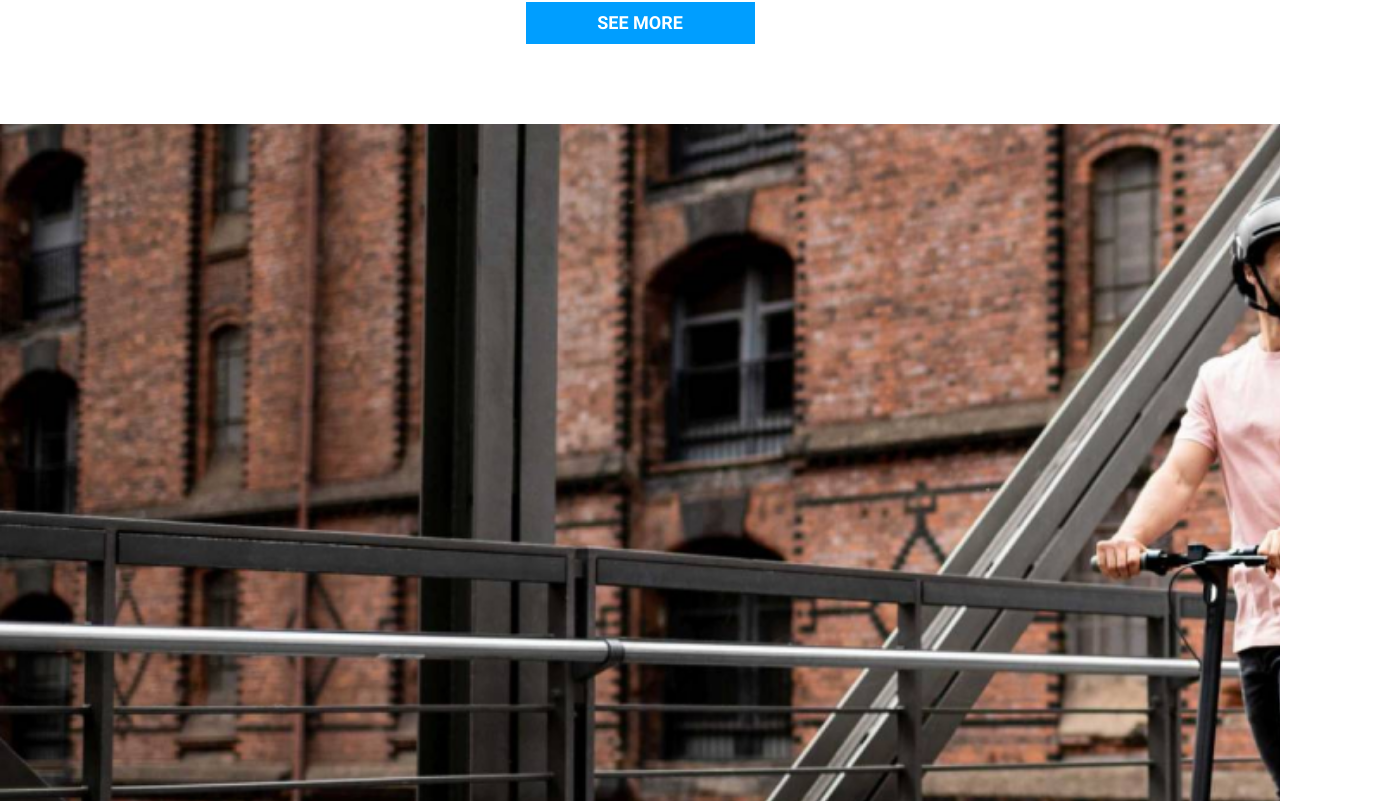
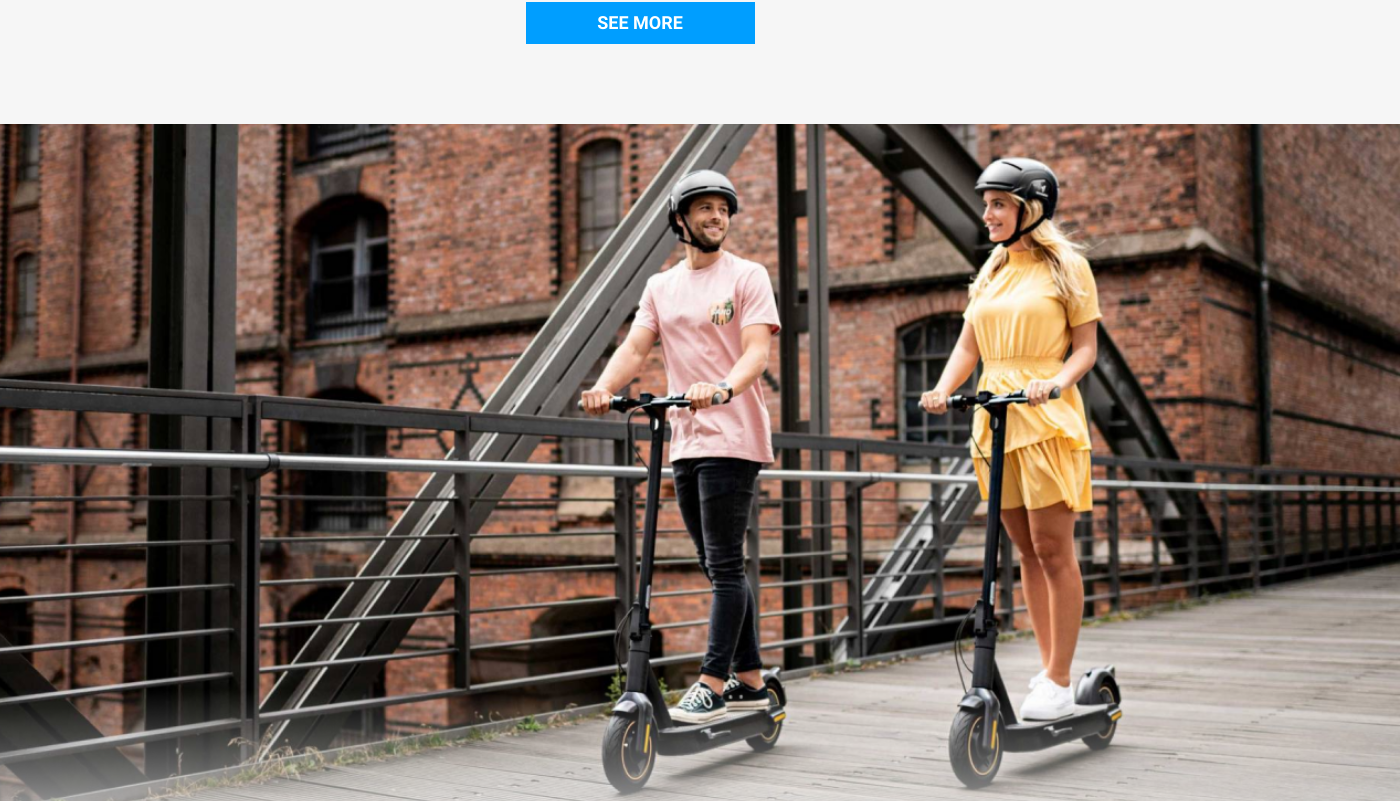
Before and after one commit to IbrokhimWeb/Segwey-FrontEnd, a React (Create React App) app: page / in a window 1280 px wide. Shown: the part 1379-2180 px from the top of the page, 1400 px wide, since content can reach past the window. Built offline with nearby package versions, Linux system fonts and the light colour scheme.

Commit message:
defects have been corrected

```diff
--- a/src/Components/Accessories/FeaturesSection.jsx
+++ b/src/Components/Accessories/FeaturesSection.jsx
@@ -1,5 +1,9 @@
 // Import React
 import { React } from 'react';
+
+// Import Img
+
+import features__bg from "../../images/features-bg.png"
 
 // Import Components
 import FeaturesSectionItem from './FeaturesSectionItem'
@@ -12,7 +16,7 @@ export default function FeaturesSection(props) {
             <section className="features">
                 {/* Background Image Section Start */}
                 <div className="container-fluit display-flex justify-content-center">
-                    <div className="features__bg"></div>
+                    <img src={features__bg} className="features__bg" />
                 </div>
                 {/* Background Image Section End */}
                 <div className="container">
--- a/src/Components/Accessories/main.css
+++ b/src/Components/Accessories/main.css
@@ -27,6 +27,7 @@ html {
  */
 body {
   margin: 0;
+  background-color: #f6f6f6;
 }
 
 /**
@@ -747,14 +748,19 @@ body {
   }
 }
 
+.features{
+  display: flex;
+  flex-direction: column;
+  justify-content: center;
+  align-items: center;
+}
+
 .features__bg {
-  width: 100%;
   /* because it is not working well */
   /* max-width: 1376px; */
-  height: 1250px;
-  background-image: url("../../images/features-bg.png");
+  height: 800px;
   background-repeat: no-repeat;
-  background-size: cover;
+  background-size: contain;
 }
 
 .features__box {
```
